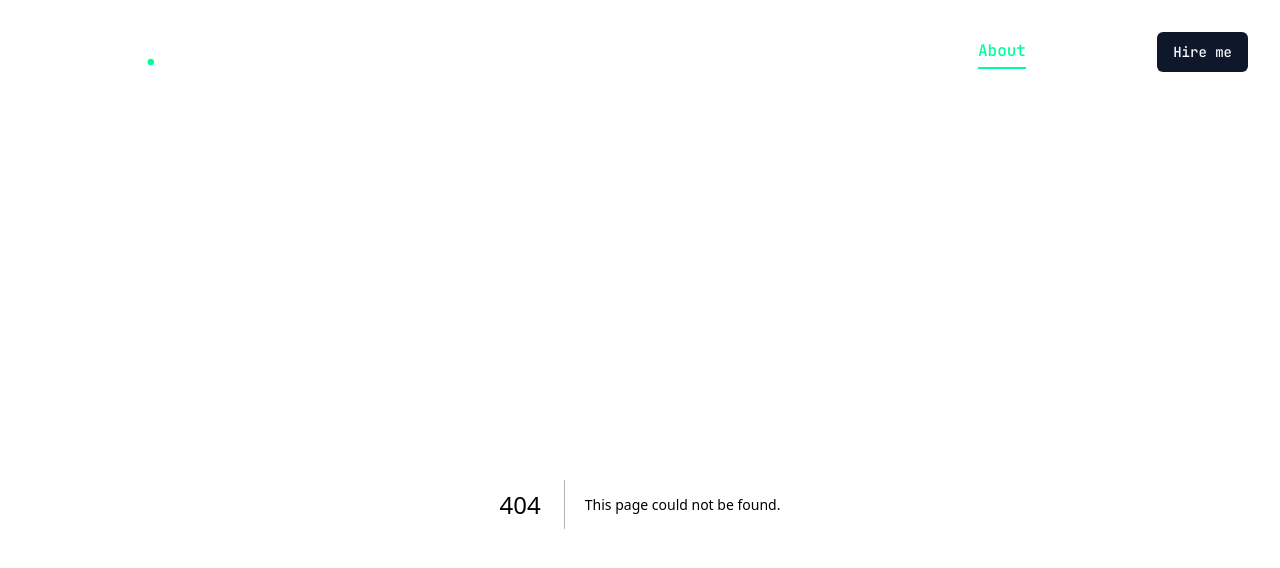
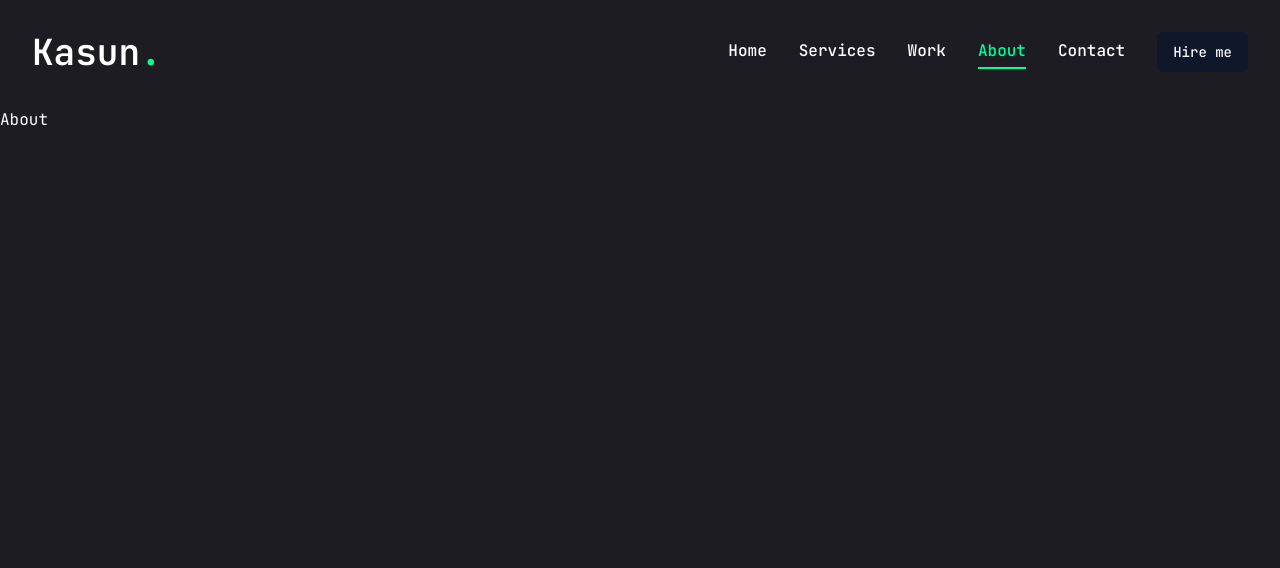
Before and after one commit to Chamika25/Portfolio, a Next.js app: page /about in a window 1280 px wide. Before the commit this address had no page. Shown: the top 568 px of the page. Built offline with nearby package versions, Linux system fonts and the light colour scheme.

Commit message:
Add About page

```diff
--- /dev/null
+++ b/app/(pages)/about/page.jsx
@@ -0,0 +1,9 @@
+import React from 'react'
+
+const About = () => {
+  return (
+    <div>About</div>
+  )
+}
+
+export default About;
```
